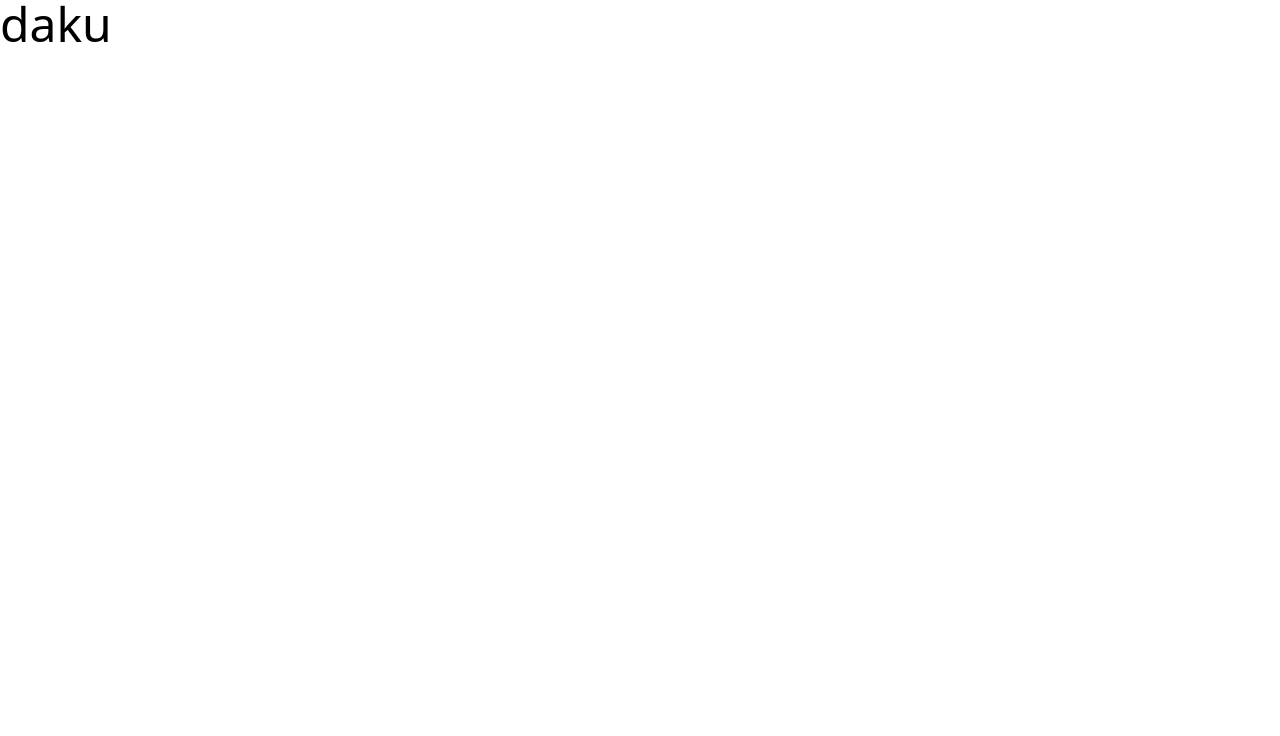
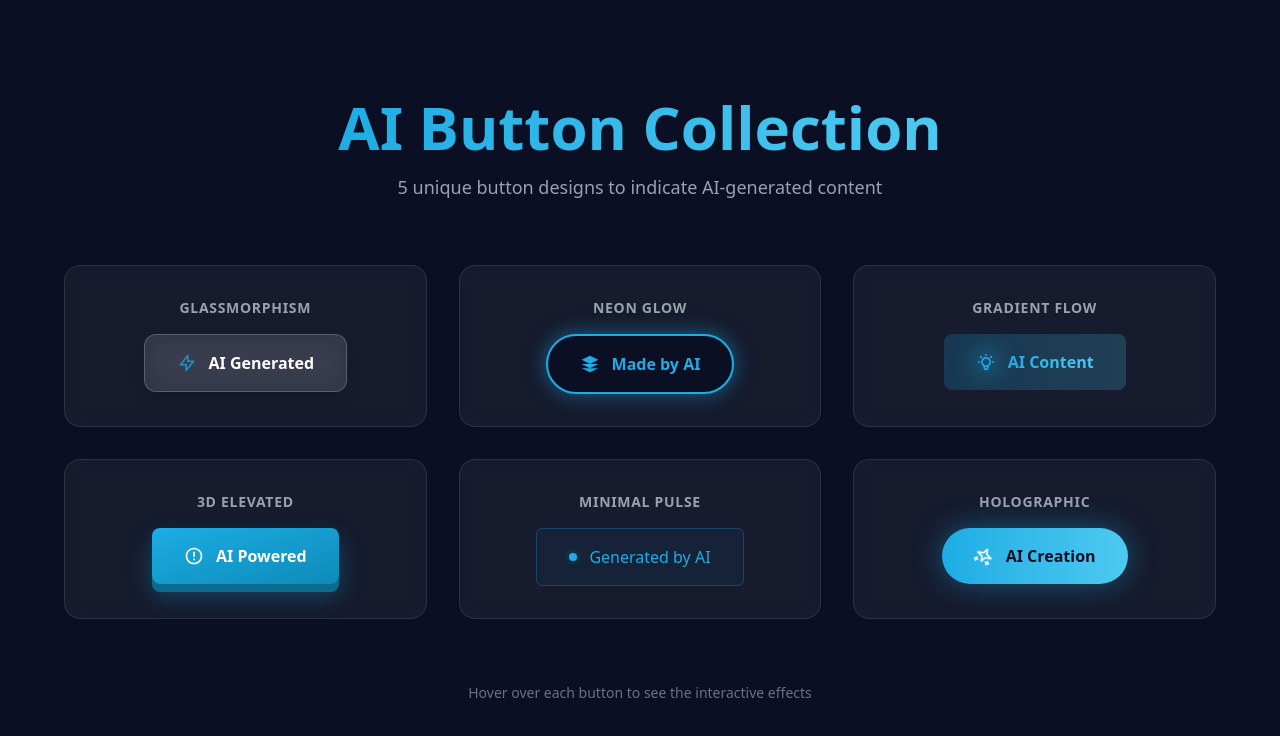
Before and after one commit to elcamino666/sqior, a React (Vite) app: page / in a window 1280 px wide. Shown: the top 736 px of the page. Built offline with nearby package versions, Linux system fonts and the light colour scheme.

Commit message:
add AI button components for enhanced UI interaction

```diff
--- a/src/App.tsx
+++ b/src/App.tsx
@@ -1,7 +1,39 @@
+import {
+	ElevatedButton,
+	GlassmorphismButton,
+	GradientFlowButton,
+	HolographicButton,
+	MinimalPulseButton,
+	NeonGlowButton,
+} from "./components/AIButtons";
+
 function App() {
 	return (
-		<div>
-			<p className="text-5xl">daku</p>
+		<div className="min-h-screen bg-[#0A0F23] text-white p-8 flex flex-col items-center justify-center">
+			{/* Header */}
+			<div className="text-center mb-16 max-w-3xl">
+				<h1 className="text-6xl font-bold mb-4 bg-gradient-to-r from-[#1cade4] to-[#4cc9f0] bg-clip-text text-transparent">
+					AI Button Collection
+				</h1>
+				<p className="text-gray-400 text-lg">
+					5 unique button designs to indicate AI-generated content
+				</p>
+			</div>
+
+			{/* Button Grid */}
+			<div className="grid grid-cols-1 md:grid-cols-2 lg:grid-cols-3 gap-8 max-w-6xl w-full">
+				<GlassmorphismButton />
+				<NeonGlowButton />
+				<GradientFlowButton />
+				<ElevatedButton />
+				<MinimalPulseButton />
+				<HolographicButton />
+			</div>
+
+			{/* Footer */}
+			<div className="mt-16 text-center text-gray-500 text-sm">
+				<p>Hover over each button to see the interactive effects</p>
+			</div>
 		</div>
 	);
 }
--- /dev/null
+++ b/src/components/AIButtons/ElevatedButton.tsx
@@ -0,0 +1,21 @@
+export function ElevatedButton() {
+	return (
+		<div className="flex flex-col items-center gap-4 p-8 rounded-2xl bg-white/5 backdrop-blur-sm border border-white/10 hover:border-[#1cade4]/50 transition-all">
+			<h3 className="text-sm font-semibold text-gray-400 uppercase tracking-wider">
+				3D Elevated
+			</h3>
+			<button
+				type="button"
+				className="px-8 py-4 rounded-lg bg-gradient-to-br from-[#1cade4] to-[#0d8bb8] font-bold shadow-[0_8px_0_#0a6b8f,0_12px_24px_rgba(28,173,228,0.3)] hover:shadow-[0_4px_0_#0a6b8f,0_8px_24px_rgba(28,173,228,0.4)] hover:translate-y-[4px] transition-all duration-150 active:translate-y-[8px] active:shadow-[0_0px_0_#0a6b8f,0_0px_24px_rgba(28,173,228,0.5)]"
+			>
+				<div className="flex items-center gap-3">
+					<svg className="w-5 h-5" fill="currentColor" viewBox="0 0 24 24">
+						<title>AI Info Icon</title>
+						<path d="M12 2C6.48 2 2 6.48 2 12s4.48 10 10 10 10-4.48 10-10S17.52 2 12 2zm0 18c-4.41 0-8-3.59-8-8s3.59-8 8-8 8 3.59 8 8-3.59 8-8 8zm-1-13h2v6h-2zm0 8h2v2h-2z" />
+					</svg>
+					<span>AI Powered</span>
+				</div>
+			</button>
+		</div>
+	);
+}
--- /dev/null
+++ b/src/components/AIButtons/GlassmorphismButton.tsx
@@ -0,0 +1,31 @@
+export function GlassmorphismButton() {
+	return (
+		<div className="flex flex-col items-center gap-4 p-8 rounded-2xl bg-white/5 backdrop-blur-sm border border-white/10 hover:border-[#1cade4]/50 transition-all">
+			<h3 className="text-sm font-semibold text-gray-400 uppercase tracking-wider">
+				Glassmorphism
+			</h3>
+			<button
+				type="button"
+				className="group relative px-8 py-4 rounded-xl bg-white/10 backdrop-blur-md border border-white/20 hover:bg-white/15 hover:border-[#1cade4]/50 transition-all duration-300 shadow-lg hover:shadow-[0_0_30px_rgba(28,173,228,0.3)]"
+			>
+				<div className="flex items-center gap-3">
+					<svg
+						className="w-5 h-5 text-[#1cade4] animate-pulse"
+						fill="none"
+						stroke="currentColor"
+						viewBox="0 0 24 24"
+					>
+						<title>AI Lightning Icon</title>
+						<path
+							strokeLinecap="round"
+							strokeLinejoin="round"
+							strokeWidth={2}
+							d="M13 10V3L4 14h7v7l9-11h-7z"
+						/>
+					</svg>
+					<span className="font-semibold">AI Generated</span>
+				</div>
+			</button>
+		</div>
+	);
+}
--- /dev/null
+++ b/src/components/AIButtons/GradientFlowButton.tsx
@@ -0,0 +1,37 @@
+export function GradientFlowButton() {
+	return (
+		<div className="flex flex-col items-center gap-4 p-8 rounded-2xl bg-white/5 backdrop-blur-sm border border-white/10 hover:border-[#1cade4]/50 transition-all">
+			<h3 className="text-sm font-semibold text-gray-400 uppercase tracking-wider">
+				Gradient Flow
+			</h3>
+			<button
+				type="button"
+				className="group relative px-8 py-4 rounded-lg bg-gradient-to-r from-[#1cade4]/20 to-[#4cc9f0]/20 hover:from-[#1cade4]/30 hover:to-[#4cc9f0]/30 transition-all duration-300 overflow-hidden"
+			>
+				<div className="absolute inset-0 bg-gradient-to-r from-[#1cade4] to-[#4cc9f0] opacity-0 group-hover:opacity-20 transition-opacity" />
+				<div className="relative flex items-center gap-3">
+					<div className="relative">
+						<svg
+							className="w-5 h-5 text-[#1cade4]"
+							fill="none"
+							stroke="currentColor"
+							viewBox="0 0 24 24"
+						>
+							<title>AI Lightbulb Icon</title>
+							<path
+								strokeLinecap="round"
+								strokeLinejoin="round"
+								strokeWidth={2}
+								d="M9.663 17h4.673M12 3v1m6.364 1.636l-.707.707M21 12h-1M4 12H3m3.343-5.657l-.707-.707m2.828 9.9a5 5 0 117.072 0l-.548.547A3.374 3.374 0 0014 18.469V19a2 2 0 11-4 0v-.531c0-.895-.356-1.754-.988-2.386l-.548-.547z"
+							/>
+						</svg>
+						<div className="absolute inset-0 bg-[#1cade4] blur-md opacity-50 group-hover:opacity-100 transition-opacity" />
+					</div>
+					<span className="font-semibold bg-gradient-to-r from-[#1cade4] to-[#4cc9f0] bg-clip-text text-transparent">
+						AI Content
+					</span>
+				</div>
+			</button>
+		</div>
+	);
+}
--- /dev/null
+++ b/src/components/AIButtons/HolographicButton.tsx
@@ -0,0 +1,32 @@
+export function HolographicButton() {
+	return (
+		<div className="flex flex-col items-center gap-4 p-8 rounded-2xl bg-white/5 backdrop-blur-sm border border-white/10 hover:border-[#1cade4]/50 transition-all">
+			<h3 className="text-sm font-semibold text-gray-400 uppercase tracking-wider">
+				Holographic
+			</h3>
+			<button
+				type="button"
+				className="group relative px-8 py-4 rounded-full bg-gradient-to-r from-[#1cade4] via-[#4cc9f0] to-[#1cade4] bg-[length:200%_100%] hover:bg-[position:100%_0] transition-all duration-500 shadow-[0_0_30px_rgba(28,173,228,0.4)]"
+			>
+				<div className="flex items-center gap-3">
+					<svg
+						className="w-5 h-5 animate-spin"
+						style={{ animationDuration: "3s" }}
+						fill="none"
+						stroke="currentColor"
+						viewBox="0 0 24 24"
+					>
+						<title>AI Sparkles Icon</title>
+						<path
+							strokeLinecap="round"
+							strokeLinejoin="round"
+							strokeWidth={2}
+							d="M5 3v4M3 5h4M6 17v4m-2-2h4m5-16l2.286 6.857L21 12l-5.714 2.143L13 21l-2.286-6.857L5 12l5.714-2.143L13 3z"
+						/>
+					</svg>
+					<span className="font-bold text-[#0A0F23]">AI Creation</span>
+				</div>
+			</button>
+		</div>
+	);
+}
--- /dev/null
+++ b/src/components/AIButtons/MinimalPulseButton.tsx
@@ -0,0 +1,24 @@
+export function MinimalPulseButton() {
+	return (
+		<div className="flex flex-col items-center gap-4 p-8 rounded-2xl bg-white/5 backdrop-blur-sm border border-white/10 hover:border-[#1cade4]/50 transition-all">
+			<h3 className="text-sm font-semibold text-gray-400 uppercase tracking-wider">
+				Minimal Pulse
+			</h3>
+			<button
+				type="button"
+				className="group relative px-8 py-4 rounded-md border border-[#1cade4]/30 hover:border-[#1cade4] hover:bg-[#1cade4]/10 transition-all duration-300"
+			>
+				<div className="absolute inset-0 rounded-md bg-[#1cade4]/20 animate-pulse opacity-0 group-hover:opacity-100" />
+				<div className="relative flex items-center gap-3">
+					<div className="relative flex items-center justify-center">
+						<div className="absolute w-2 h-2 bg-[#1cade4] rounded-full animate-ping" />
+						<div className="relative w-2 h-2 bg-[#1cade4] rounded-full" />
+					</div>
+					<span className="font-medium text-[#1cade4]">
+						Generated by AI
+					</span>
+				</div>
+			</button>
+		</div>
+	);
+}
--- /dev/null
+++ b/src/components/AIButtons/NeonGlowButton.tsx
@@ -0,0 +1,21 @@
+export function NeonGlowButton() {
+	return (
+		<div className="flex flex-col items-center gap-4 p-8 rounded-2xl bg-white/5 backdrop-blur-sm border border-white/10 hover:border-[#1cade4]/50 transition-all">
+			<h3 className="text-sm font-semibold text-gray-400 uppercase tracking-wider">
+				Neon Glow
+			</h3>
+			<button
+				type="button"
+				className="relative px-8 py-4 rounded-full bg-[#0A0F23] border-2 border-[#1cade4] text-[#1cade4] font-bold hover:bg-[#1cade4] hover:text-[#0A0F23] transition-all duration-300 shadow-[0_0_20px_rgba(28,173,228,0.5)] hover:shadow-[0_0_40px_rgba(28,173,228,0.8)]"
+			>
+				<div className="flex items-center gap-3">
+					<svg className="w-5 h-5" fill="currentColor" viewBox="0 0 24 24">
+						<title>AI Layers Icon</title>
+						<path d="M12 2L2 7l10 5 10-5-10-5zM2 17l10 5 10-5M2 12l10 5 10-5" />
+					</svg>
+					<span>Made by AI</span>
+				</div>
+			</button>
+		</div>
+	);
+}
--- /dev/null
+++ b/src/components/AIButtons/index.ts
@@ -0,0 +1,6 @@
+export { GlassmorphismButton } from "./GlassmorphismButton";
+export { NeonGlowButton } from "./NeonGlowButton";
+export { GradientFlowButton } from "./GradientFlowButton";
+export { ElevatedButton } from "./ElevatedButton";
+export { MinimalPulseButton } from "./MinimalPulseButton";
+export { HolographicButton } from "./HolographicButton";
```
